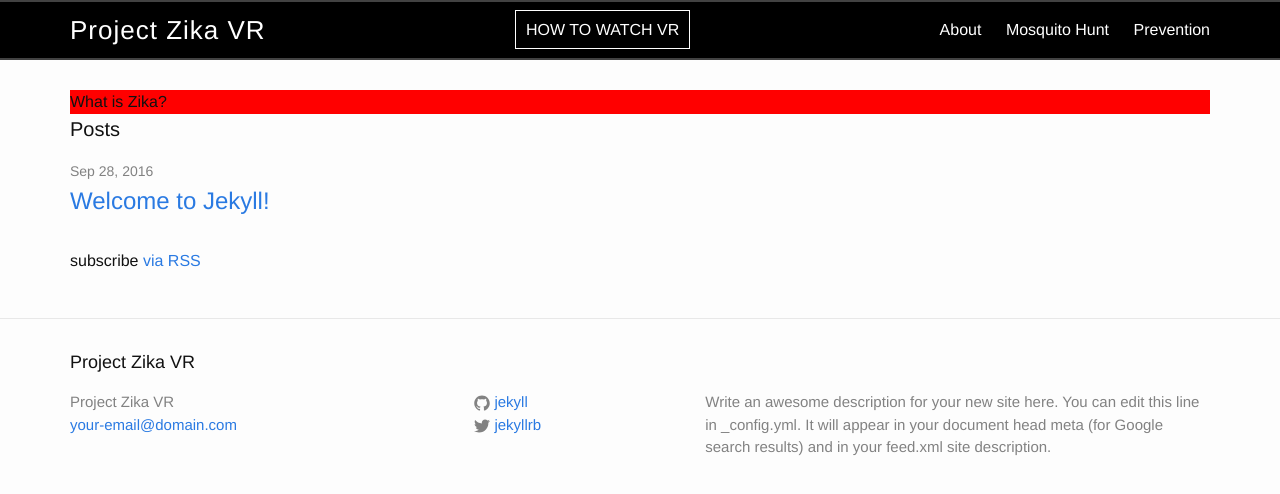
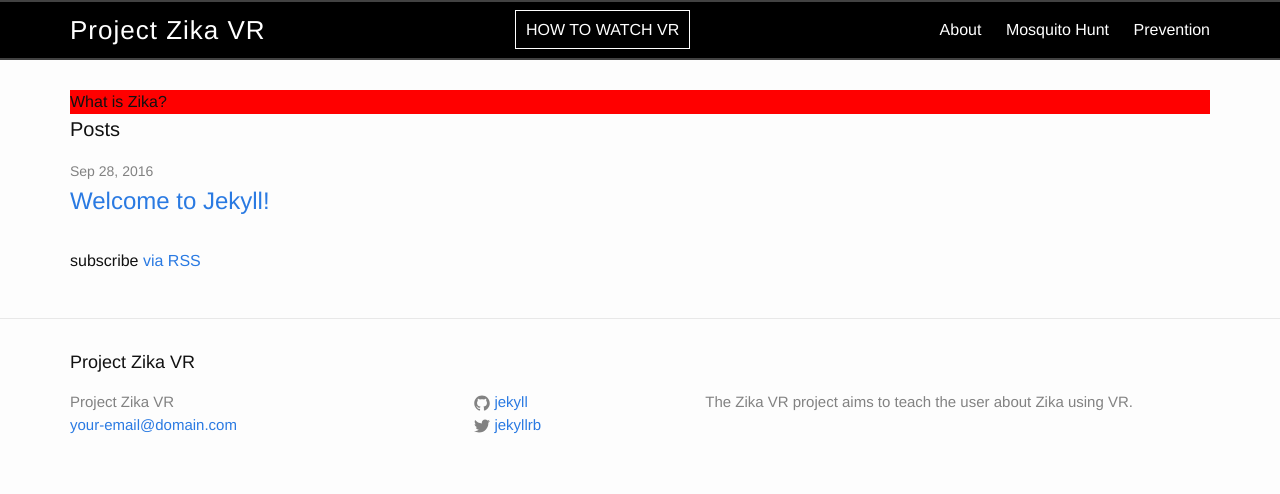
Before and after one commit to zika-vr/zika-vr.github.io, a Jekyll site: the page built from index.html, in a window 1280 px wide. Shown: the top 494 px of the page. Built offline with Jekyll 4.4.1, drawn with Linux system fonts in a browser that asks for light colours.

Commit message:
change description

```diff
--- a/_config.yml
+++ b/_config.yml
@@ -16,9 +16,7 @@
 title: Project Zika VR
 email: your-email@domain.com
 description: > # this means to ignore newlines until "baseurl:"
-  Write an awesome description for your new site here. You can edit this
-  line in _config.yml. It will appear in your document head meta (for
-  Google search results) and in your feed.xml site description.
+  The Zika VR project aims to teach the user about Zika using VR.
 baseurl: "/zika-vr-site" # the subpath of your site, e.g. /blog
 url: "https://jermspeaks.github.io" # the base hostname & protocol for your site
 twitter_username: jekyllrb
--- a/_config_dev.yml
+++ b/_config_dev.yml
@@ -16,9 +16,7 @@
 title: Project Zika VR
 email: your-email@domain.com
 description: > # this means to ignore newlines until "baseurl:"
-  Write an awesome description for your new site here. You can edit this
-  line in _config.yml. It will appear in your document head meta (for
-  Google search results) and in your feed.xml site description.
+  The Zika VR project aims to teach the user about Zika using VR.
 baseurl: "" # the subpath of your site, e.g. /blog
 url: "http://localhost:4000" # the base hostname & protocol for your site
 twitter_username: jekyllrb
```
